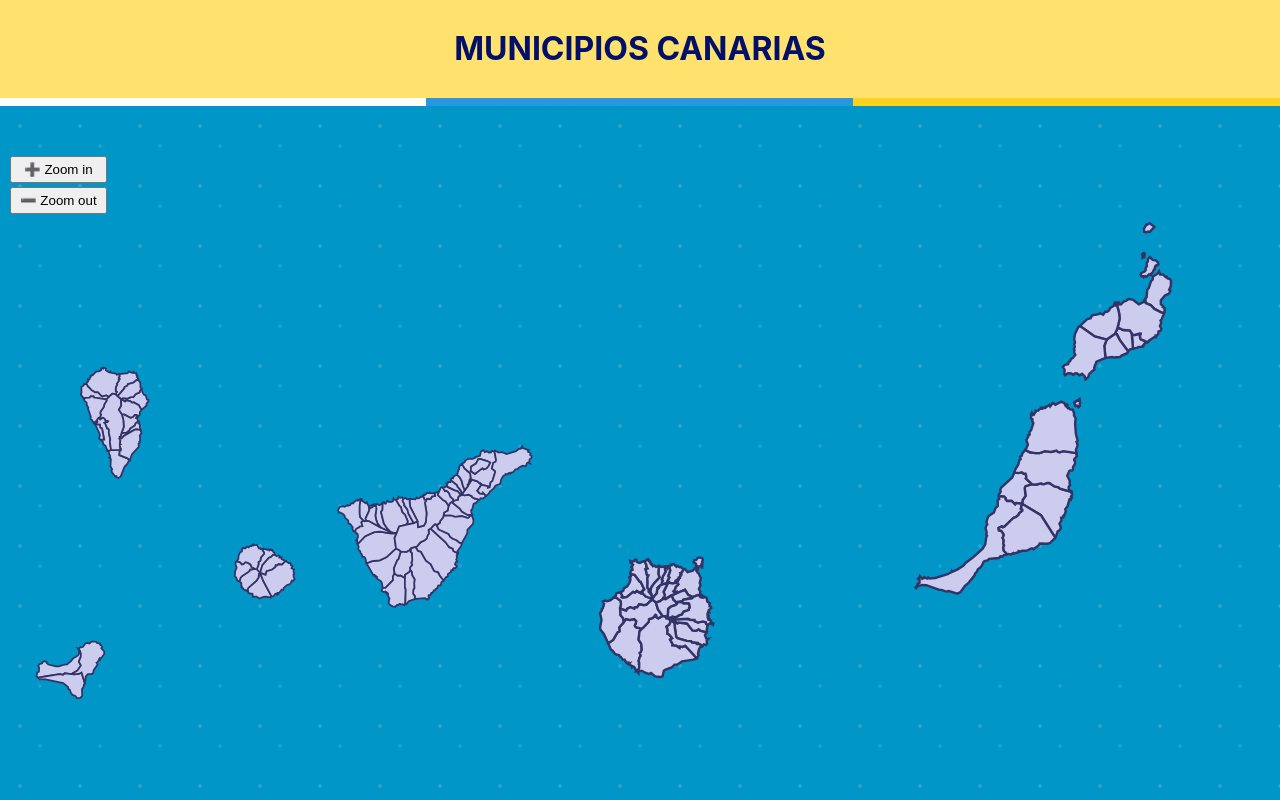
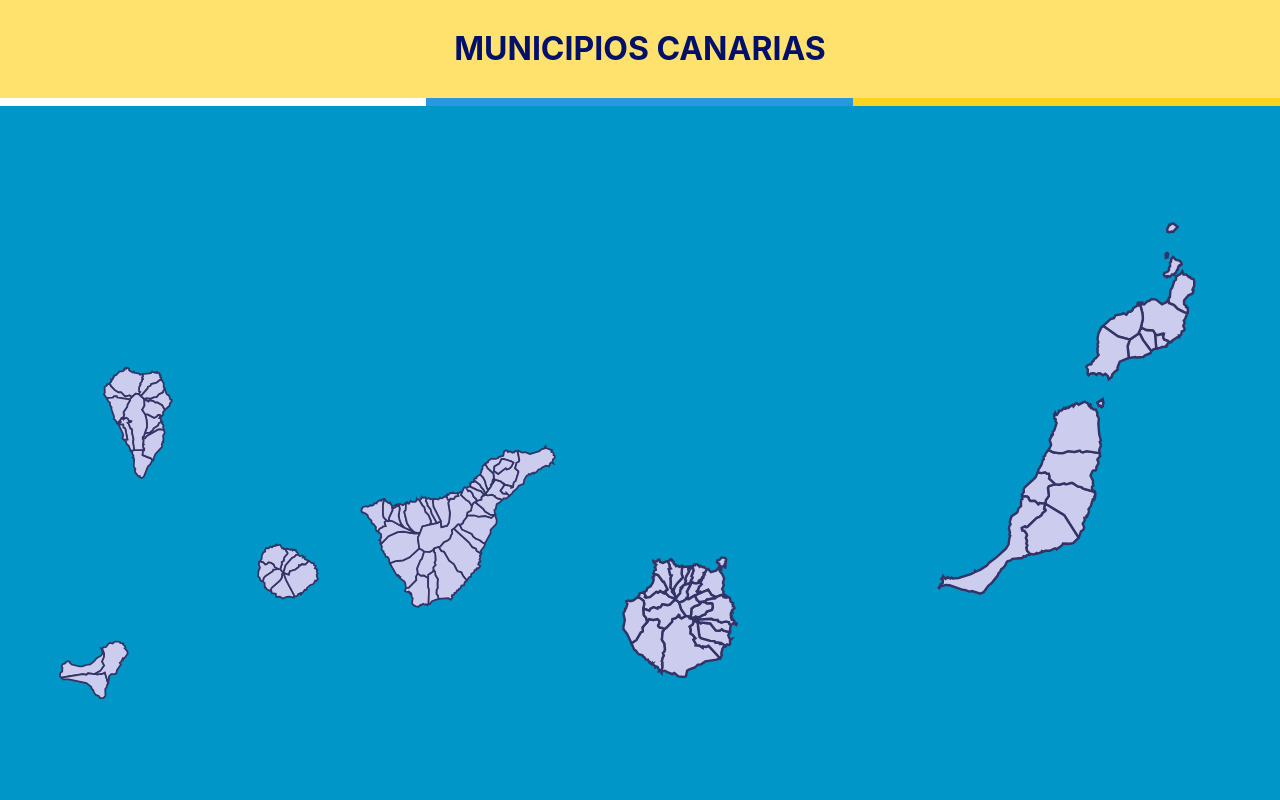
Before and after one commit to Fabian9128/municipios-canarias-app, a React (Create React App) app: page / in a window 1280 px wide. Built offline with nearby package versions, Linux system fonts and the light colour scheme.

Commit message:
FGO: Improvement to create the free drag and zoom

```diff
--- a/src/CanariasMapa.js
+++ b/src/CanariasMapa.js
@@ -12,63 +12,42 @@ export default function CanariasMapa()
   const [startOffset, setStartOffset] = useState({ x: 0, y: 0 });
   const [visited, setVisited] = useState([]);
 
-  // ESTADOS PARA DRAG DEL MODAL
   const [isDraggingModal, setIsDraggingModal] = useState(false);
   const [startDragModal, setStartDragModal] = useState({ x: 0, y: 0 });
   const [modalOffset, setModalOffset] = useState({ x: 0, y: 0 });
 
   const baseViewBox = { x: -150, y: -50, width: 1100, height: 500 };
   const popupRef = useRef(null);
+  const svgRef = useRef(null);
   const isMobile = window.innerWidth <= 768;
   const headerHeight = 56;
   const modalMargin = 16;
 
   useEffect(() => {
-    // Cargar visitados desde localStorage
     const stored = localStorage.getItem("municipiosVisitados");
     if (stored) setVisited(JSON.parse(stored));
   }, []);
 
-  const handleZoomIn = () => setZoom(z => Math.min(z * 1.2, 5));
-  const handleZoomOut = () => setZoom(z => Math.max(z / 1.2, 1));
-
-  // Tamaño del viewBox actual según zoom
-  const vbWidth = baseViewBox.width / zoom;
-  const vbHeight = baseViewBox.height / zoom;
-
-  // Limites máximos para offset
-  const shiftX = 20;
-  const maxOffsetX = (baseViewBox.width - vbWidth) / 2 + shiftX;
-  const minOffsetX = -(baseViewBox.width - vbWidth) / 2 + shiftX;
-  const maxOffsetY = (baseViewBox.height - vbHeight) / 2;
-  const minOffsetY = -(baseViewBox.height - vbHeight) / 2;
-
-  // viewBox ajustado
-  const vbX = baseViewBox.x + Math.min(Math.max(offset.x, minOffsetX), maxOffsetX);
-  const vbY = baseViewBox.y + Math.min(Math.max(offset.y, minOffsetY), maxOffsetY);
-  const vb = `${vbX} ${vbY} ${vbWidth} ${vbHeight}`;
-
-  // Drag del mapa
+  // Drag mapa
   const handleMouseDown = (e) => {
     setIsDragging(true);
     setStartDrag({ x: e.clientX, y: e.clientY });
     setStartOffset({ ...offset });
   };
-
-  const handleMouseMove = (e) =>
-  {
+  const handleMouseMove = (e) => {
     if (!isDragging) return;
-    const dx = (startDrag.x - e.clientX) * (baseViewBox.width / vbWidth);
-    const dy = (startDrag.y - e.clientY) * (baseViewBox.height / vbHeight);
+    const sensitivity = 0.5;
+    const dx = (startDrag.x - e.clientX) * (baseViewBox.width / (baseViewBox.width / zoom)) * sensitivity;
+    const dy = (startDrag.y - e.clientY) * (baseViewBox.height / (baseViewBox.height / zoom)) * sensitivity;
     setOffset({
-      x: Math.min(Math.max(startOffset.x + dx, minOffsetX), maxOffsetX),
-      y: Math.min(Math.max(startOffset.y + dy, minOffsetY), maxOffsetY),
+      x: startOffset.x + dx,
+      y: startOffset.y + dy
     });
   };
   const handleMouseUp = () => setIsDragging(false);
   const handleMouseLeave = () => setIsDragging(false);
 
-  // Drag del modal
+  // Drag modal
   const handleMouseDownModal = (e) => {
     setIsDraggingModal(true);
     setStartDragModal({ x: e.clientX, y: e.clientY });
@@ -98,86 +77,90 @@ export default function CanariasMapa()
     return () => document.removeEventListener("mousedown", handleClickOutside);
   }, [selected]);
 
+  // Zoom con rueda centrado en cursor
+  const handleWheel = (e) => {
+    e.preventDefault();
+    if (!svgRef.current) return;
+
+    const rect = svgRef.current.getBoundingClientRect();
+    const mouseX = e.clientX - rect.left;
+    const mouseY = e.clientY - rect.top;
+    const svgWidth = rect.width;
+    const svgHeight = rect.height;
+
+    const factor = 1.1;
+    const newZoom = e.deltaY < 0 ? Math.min(zoom * factor, 5) : Math.max(zoom / factor, 1);
+
+    // Coordenadas relativas en 0..1
+    const relX = mouseX / svgWidth;
+    const relY = mouseY / svgHeight;
+
+    // Calcular nuevo offset para que el zoom se centre en el ratón
+    const newVbWidth = baseViewBox.width / newZoom;
+    const newVbHeight = baseViewBox.height / newZoom;
+
+    const newOffsetX = offset.x + (baseViewBox.width / zoom - newVbWidth) * (relX - 0.5);
+    const newOffsetY = offset.y + (baseViewBox.height / zoom - newVbHeight) * (relY - 0.5);
+
+    setZoom(newZoom);
+    setOffset({ x: newOffsetX, y: newOffsetY });
+  };
+
+  // Zoom táctil pinch
+  const pinchRef = useRef({ distance: 0, zoomStart: 1 });
+  const handleTouchMove = (e) => {
+    if (e.touches.length === 2) {
+      const [t1, t2] = e.touches;
+      const dist = Math.hypot(t2.clientX - t1.clientX, t2.clientY - t1.clientY);
+      if (!pinchRef.current.distance) {
+        pinchRef.current.distance = dist;
+        pinchRef.current.zoomStart = zoom;
+      } else {
+        const factor = dist / pinchRef.current.distance;
+        const newZoom = Math.min(Math.max(pinchRef.current.zoomStart * factor, 1), 5);
+        setZoom(newZoom);
+      }
+    }
+  };
+  const handleTouchEnd = (e) => {
+    if (e.touches.length < 2) pinchRef.current.distance = 0;
+  };
+
+  const vbWidth = baseViewBox.width / zoom;
+  const vbHeight = baseViewBox.height / zoom;
+  const vbX = baseViewBox.x + offset.x;
+  const vbY = baseViewBox.y + offset.y;
+  const vb = `${vbX} ${vbY} ${vbWidth} ${vbHeight}`;
+
   return (
     <div style={{ display: "flex", flexDirection: "column", height: "100vh" }}>
-      <header
-        style={{
-          padding: "8px",
-          color: "#031069ff",
-          background: "#ffd21fa5",
-          textAlign: "center",
-          borderBottom: "8px solid",
-          borderImage: `
-            linear-gradient(to right,
-              #ffffff 0%, #ffffff 33.3%,
-              #2997df 33.3%, #2997df 66.6%,
-              #ffd21f 66.6%, #ffd21f 100%) 1
-          `
-        }}
-      >
+      <header style={{ padding: "8px", color: "#031069ff", background: "#ffd21fa5", textAlign: "center", borderBottom: "8px solid", borderImage: "linear-gradient(to right,#fff 0%,#fff 33.3%,#2997df 33.3%,#2997df 66.6%,#ffd21f 66.6%,#ffd21f 100%) 1" }}>
         <h1>MUNICIPIOS CANARIAS</h1>
       </header>
-
       <main style={{ display: "flex", flex: 1, overflow: "hidden", position: "relative" }}>
         <div
-          style={{
-            flex: 1,
-            overflow: "auto",
-            cursor: isDragging ? "grabbing" : "grab",
-            backgroundColor: "#0096c7",
-            backgroundImage: `
-              radial-gradient(circle at 20px 20px, rgba(255,255,255,0.15) 2px, transparent 0),
-              radial-gradient(circle at 40px 40px, rgba(255,255,255,0.1) 2px, transparent 0)
-            `,
-            backgroundSize: "60px 60px",
-          }}
-          onMouseDown={handleMouseDown}
-          onMouseMove={handleMouseMove}
-          onMouseUp={handleMouseUp}
-          onMouseLeave={handleMouseLeave}
+          style={{ flex: 1, overflow: "hidden",  cursor: selected ? "default" : isDragging ? "grabbing" : "grab", backgroundColor: "#0096c7" }}
+          onMouseDown={(e) => { if (!selected) handleMouseDown(e); }}
+          onMouseMove={(e) => { if (!selected) handleMouseMove(e); }}
+          onMouseUp={(e) => { if (!selected) handleMouseUp(e); }}
+          onMouseLeave={(e) => { if (!selected) handleMouseLeave(e); }}
+          onWheel={handleWheel}
+          onTouchMove={handleTouchMove}
+          onTouchEnd={handleTouchEnd}
         >
-          <svg
-            xmlns="http://www.w3.org/2000/svg"
-            viewBox={vb}
-            preserveAspectRatio="xMidYMid meet"
-            style={{ display: "block", width: "100%", height: "100%" }}
-          >
+          <svg ref={svgRef} xmlns="http://www.w3.org/2000/svg" viewBox={vb} preserveAspectRatio="xMidYMid meet" style={{ display: "block", width: "100%", height: "100%" }}>
             {islas.map((isla) => (
               <g key={isla.name} transform={isla.transform}>
                 {isla.municipios.map((m) => (
-                  <path
-                    key={m.name}
-                    d={m.path}
-                    fill={visited.includes(m.name) ? "#28a745" : selected === m.name ? "#FFD21F" : "#cce"}
-                    stroke="#336"
-                    strokeWidth="2"
-                    onClick={() => setSelected(m.name)}
-                    style={{ cursor: "pointer" }}
-                  />
+                  <path key={m.name} d={m.path} fill={visited.includes(m.name) ? "#28a745" : selected === m.name ? "#FFD21F" : "#cce"} stroke="#336" strokeWidth="2" onClick={() => setSelected(m.name)} style={{ cursor: "pointer" }} />
                 ))}
               </g>
             ))}
           </svg>
 
-          <div
-            style={{
-              position: "absolute",
-              top: 50,
-              left: 10,
-              display: "flex",
-              flexDirection: "column",
-              gap: "4px",
-            }}
-          >
-            <button onClick={handleZoomIn} style={{ padding: "4px 8px" }}>➕ Zoom in</button>
-            <button onClick={handleZoomOut} style={{ padding: "4px 8px" }}>➖ Zoom out</button>
-          </div>
-        </div>
-
           {selected && (() => {
             const selectedMunicipio = municipios.find(m => m.name === selected);
             if (!selectedMunicipio) return null;
-
             return (
               <div
                 ref={popupRef}
@@ -217,25 +200,13 @@ export default function CanariasMapa()
                 <p style={{ marginTop: "8px", fontSize: "0.9rem" }}>{selectedMunicipio.descripcion}</p>
                 <p style={{ fontSize: "0.9rem" }}><b>Población:</b> {selectedMunicipio.poblacion} habitantes</p>
                 <p style={{ fontSize: "0.9rem" }}><b>Superficie:</b> {selectedMunicipio.superficie} km²</p>
-              <button
-                onClick={() => handleToggleVisited(selectedMunicipio.name)}
-                style={{
-                  marginTop: "8px",
-                  padding: "6px 12px",
-                  width: "100%",
-                  backgroundColor: visited.includes(selectedMunicipio.name) ? "#28a745" : "#007bff",
-                  color: "#fff",
-                  border: "none",
-                  borderRadius: "4px",
-                  cursor: "pointer",
-                  fontSize: "1rem"
-                }}
-              >
+                <button onClick={() => handleToggleVisited(selectedMunicipio.name)} style={{ marginTop: "8px", padding: "6px 12px", width: "100%", backgroundColor: visited.includes(selectedMunicipio.name) ? "#28a745" : "#007bff", color: "#fff", border: "none", borderRadius: "4px", cursor: "pointer", fontSize: "1rem" }}>
                   {visited.includes(selectedMunicipio.name) ? "Visitado ✅" : "Marcar como visitado"}
                 </button>
               </div>
             );
           })()}
+        </div>
       </main>
     </div>
   );
```
Lines whose indentation alone changed are shown as unchanged.
